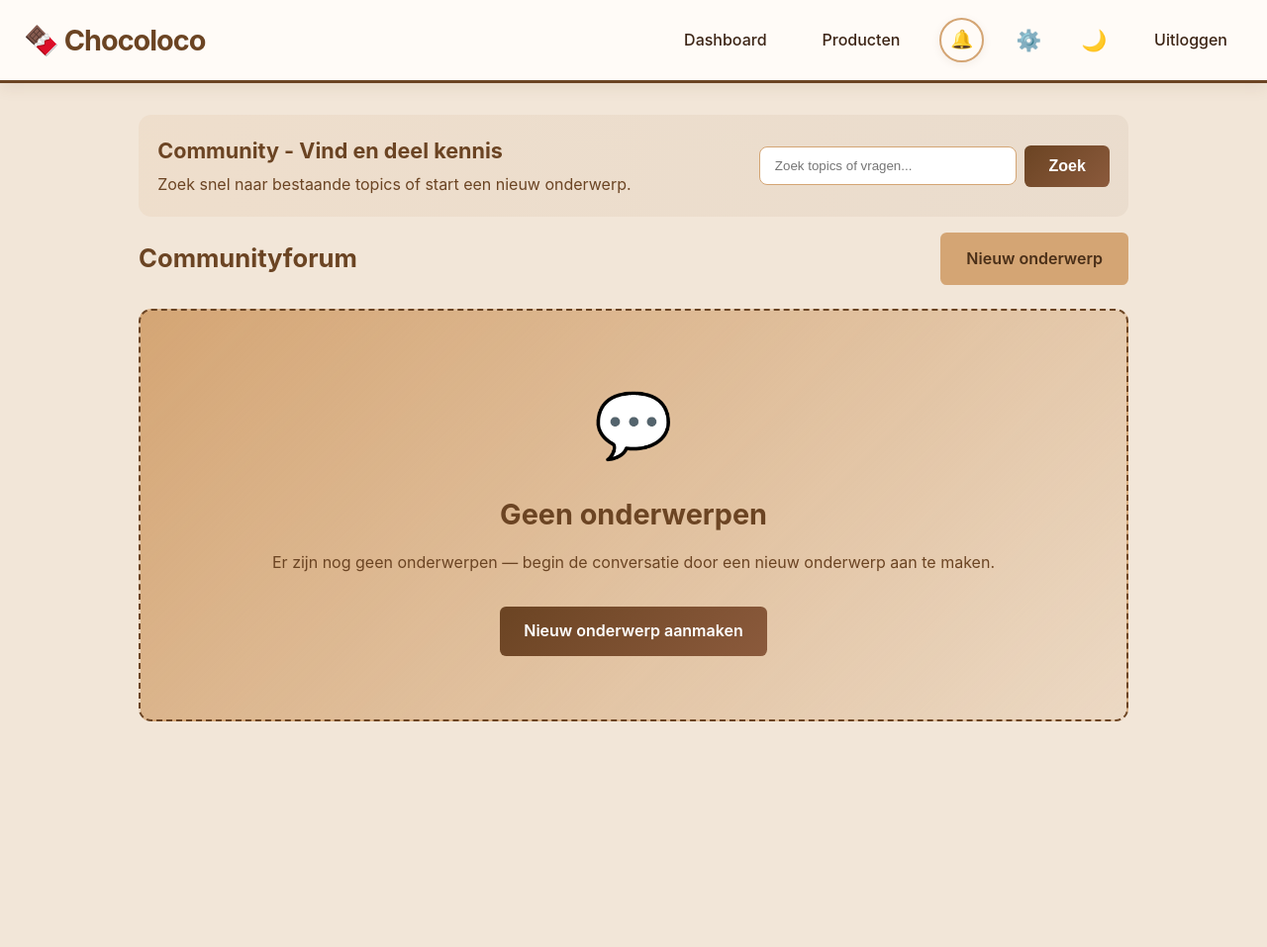
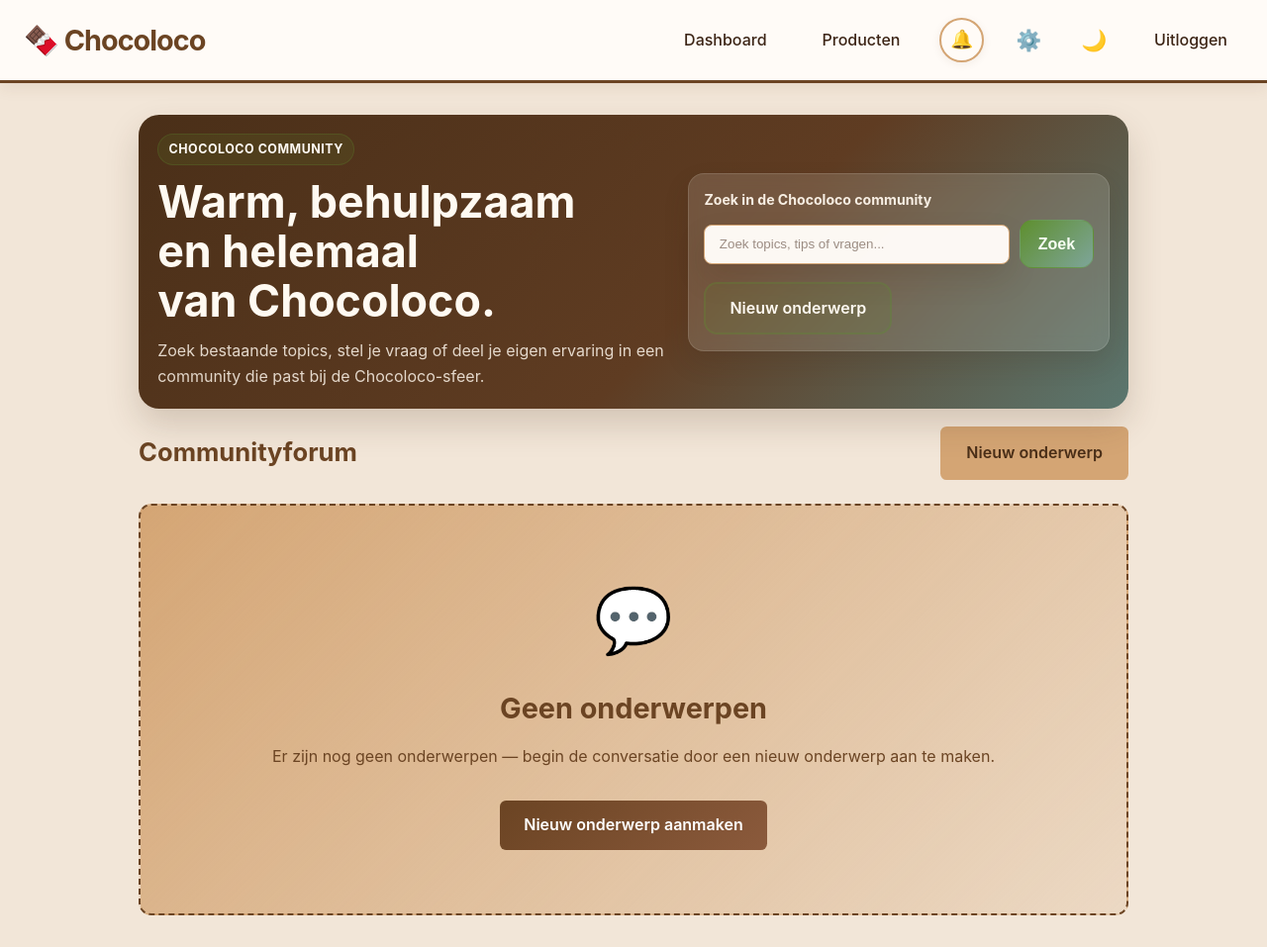
Before and after one commit to TristandeGraaf1/Vibe_coding_Chocoloco_2, a Flask app: page /community in a window 1280 px wide. Shown: the whole page at 99% size. Before the commit the page ends 729 px from the top, so only its background shows below. Run offline with Flask 3, Linux system fonts and the light colour scheme; the visitor is signed in with stand-in values (Sample User, id 1); data that the repository does not hold is empty.

Commit message:
Community

```diff
--- a/app/__init__.py
+++ b/app/__init__.py
@@ -93,6 +93,8 @@ def create_app():
     def inject_community_helpers():
         from app.models import ForumTopic, ForumReply
         import re
+        from html import escape as html_escape
+        from html.parser import HTMLParser
         from markupsafe import Markup, escape
 
         def contribution_count(user_id):
@@ -110,9 +112,47 @@ def create_app():
                 return {'label': 'Cacao Beginner', 'class': 'badge-beginner', 'score': score}
             return {'label': 'Cacao Newbie', 'class': 'badge-newbie', 'score': score}
 
+        class RichTextSanitizer(HTMLParser):
+            allowed_tags = {'strong', 'em', 'b', 'i', 'u', 'br', 'p', 'div', 'span', 'h1', 'h2', 'h3', 'a'}
+            allowed_attrs = {'a': {'href', 'target', 'rel'}}
+
+            def __init__(self):
+                super().__init__()
+                self.parts = []
+
+            def handle_starttag(self, tag, attrs):
+                if tag not in self.allowed_tags:
+                    return
+                clean_attrs = []
+                allowed = self.allowed_attrs.get(tag, set())
+                for key, value in attrs:
+                    if key in allowed:
+                        if key == 'href' and value and not value.startswith(('http://', 'https://', '/')):
+                            continue
+                        clean_attrs.append(f'{key}="{html_escape(value, quote=True)}"')
+                suffix = f' {" ".join(clean_attrs)}' if clean_attrs else ''
+                self.parts.append(f'<{tag}{suffix}>')
+
+            def handle_endtag(self, tag):
+                if tag in self.allowed_tags and tag != 'br':
+                    self.parts.append(f'</{tag}>')
+
+            def handle_data(self, data):
+                self.parts.append(html_escape(data))
+
+            def get_html(self):
+                return ''.join(self.parts)
+
         def render_markdown(md):
             if not md:
                 return ''
+
+            raw = md.strip()
+            if raw.startswith('<') and raw.endswith('>'):
+                sanitizer = RichTextSanitizer()
+                sanitizer.feed(raw)
+                return Markup(sanitizer.get_html().replace('\n', '<br>'))
+
             out = escape(md)
             out = re.sub(r'\*\*(.*?)\*\*', r'<strong>\1</strong>', out, flags=re.S)
             out = re.sub(r'\*(.*?)\*', r'<em>\1</em>', out, flags=re.S)
--- a/app/forms.py
+++ b/app/forms.py
@@ -42,7 +42,7 @@ class ProductRegisterForm(FlaskForm):
 
 class TopicForm(FlaskForm):
     title = StringField('Titel', validators=[DataRequired(), Length(min=3, max=200)])
-    body = TextAreaField('Bericht', validators=[DataRequired(), Length(min=5)])
+    body = TextAreaField('Bericht', validators=[Length(min=5)])
     submit = SubmitField('Plaats onderwerp')
 
 
--- a/app/static/style.css
+++ b/app/static/style.css
@@ -4,6 +4,7 @@
     --primary-light: #8B5A3C;
     --accent-color: #D4A574;
     --accent-dark: #C49060;
+    --accent-green: #5E8F2E;
     --success-color: #28a745;
     --danger-color: #dc3545;
     --warning-color: #FF9800;
@@ -1240,52 +1241,240 @@ html[data-theme="dark"] .warning-days {
 
 html[data-theme="dark"] .topic-card, html[data-theme="dark"] .contributor-card, html[data-theme="dark"] .card { background: var(--card-bg); border-color: var(--border-color) }
 
-/* Community banner */
-.community-banner { background: linear-gradient(90deg, rgba(212,165,116,0.12), rgba(107,68,35,0.06)); padding:1.2rem; border-radius:0.8rem; margin-bottom:1rem }
-.banner-inner { display:flex; justify-content:space-between; align-items:center; gap:1rem; max-width:1200px; margin:0 auto }
-.banner-title { margin:0; color:var(--primary-color); font-size:1.35rem }
-.banner-sub { margin:0.25rem 0 0 0; color:var(--text-secondary) }
-.banner-search { display:flex; gap:0.5rem; align-items:center }
+/* Community hero */
+.community-hero {
+    position: relative;
+    overflow: hidden;
+    margin-bottom: 1.1rem;
+    padding: 1.2rem;
+    border-radius: 1.3rem;
+    background: linear-gradient(135deg, #4a2f18 0%, #5f3c22 58%, #5b776f 100%);
+    box-shadow: 0 16px 34px rgba(74, 47, 24, 0.18);
+    color: #fffaf4;
+}
+
+.community-hero-content {
+    position: relative;
+    z-index: 1;
+    display: grid;
+    grid-template-columns: minmax(0, 1.1fr) minmax(300px, 0.9fr);
+    gap: 1rem;
+    align-items: center;
+}
+
+.community-hero-copy { max-width: 720px }
+
+.community-hero-eyebrow {
+    display: inline-flex;
+    align-items: center;
+    gap: 0.45rem;
+    padding: 0.3rem 0.65rem;
+    margin-bottom: 0.75rem;
+    border-radius: 999px;
+    background: rgba(94, 143, 46, 0.14);
+    border: 1px solid rgba(94, 143, 46, 0.24);
+    font-size: 0.78rem;
+    font-weight: 700;
+    letter-spacing: 0.04em;
+    text-transform: uppercase;
+}
+
+.community-hero-title {
+    margin: 0;
+    font-size: clamp(1.9rem, 3.5vw, 2.9rem);
+    line-height: 1.12;
+    color: #fffaf2;
+    text-wrap: balance;
+}
+
+.community-hero-sub {
+    margin: 0.8rem 0 0;
+    max-width: 60ch;
+    color: rgba(255, 247, 236, 0.84);
+    font-size: 1rem;
+    line-height: 1.62;
+}
+
+.community-hero-panel {
+    display: flex;
+    flex-direction: column;
+    gap: 0.85rem;
+    padding: 0.95rem;
+    border-radius: 1rem;
+    background: rgba(255, 251, 247, 0.14);
+    border: 1px solid rgba(255, 251, 247, 0.12);
+    box-shadow: 0 12px 26px rgba(58, 34, 18, 0.14);
+    backdrop-filter: blur(8px);
+}
+
+.hero-search {
+    display: flex;
+    flex-direction: column;
+    gap: 0.55rem;
+}
+
+.hero-search-label {
+    font-size: 0.88rem;
+    font-weight: 700;
+    color: rgba(255, 247, 236, 0.95);
+}
+
+.hero-search-row {
+    display: flex;
+    gap: 0.65rem;
+    align-items: center;
+}
+
+.hero-search-input {
+    min-width: 0;
+    flex: 1;
+    padding: 0.9rem 1rem;
+    border-radius: 0.85rem;
+    border: 1px solid rgba(126, 165, 154, 0.28);
+    background: rgba(255, 251, 247, 0.98);
+    color: var(--text-color);
+    box-shadow: 0 14px 30px rgba(58, 34, 18, 0.14);
+}
+
+.hero-search-input::placeholder { color: rgba(60,36,21,0.5) }
+
+.hero-search-btn {
+    white-space: nowrap;
+    border-radius: 0.85rem;
+    padding: 0.9rem 1.1rem;
+    background: linear-gradient(135deg, var(--accent-green) 0%, #7ea59a 100%);
+    color: #f7fff2;
+    border: 1px solid rgba(94, 143, 46, 0.34);
+}
+
+.hero-cta {
+    border-radius: 0.85rem;
+    background: rgba(94, 143, 46, 0.12);
+    border-color: rgba(94, 143, 46, 0.26);
+    color: #fffaf2;
+    align-self: flex-start;
+}
+
+.hero-cta:hover {
+    background: rgba(94, 143, 46, 0.18);
+    color: #fff;
+}
+
 .search-input { padding:0.7rem 0.9rem; border-radius:0.5rem; border:1px solid var(--border-color); min-width:260px }
 
 @media (max-width: 720px) {
-    .banner-inner { flex-direction:column; align-items:flex-start }
-    .banner-search { width:100% }
-    .search-input { width:100% }
+    .community-hero { padding: 1rem }
+    .community-hero-content { grid-template-columns: 1fr; }
+    .hero-search-row { flex-direction: column; align-items: stretch; }
+    .hero-search-btn { width: 100% }
+    .hero-cta { width: 100% }
 }
 
 /* New topic editor styles */
 .grid-2 {
     display: grid;
-    grid-template-columns: 1fr 420px;
-    gap: 1rem;
+    grid-template-columns: minmax(0, 1fr) 420px;
+    gap: 1.25rem;
 }
 
 .editor-toolbar {
     display:flex;
     gap:0.5rem;
     align-items:center;
-    margin-bottom:0.5rem;
+    margin-bottom:0.7rem;
+    padding: 0.55rem 0.6rem;
+    border: 1px solid rgba(212,165,116,0.18);
+    border-radius: 0.8rem;
+    background: linear-gradient(180deg, rgba(255,255,255,0.88), rgba(255,251,247,0.92));
+    box-shadow: inset 0 1px 0 rgba(255,255,255,0.7);
 }
 
 .toolbar-btn {
-    border:1px solid var(--border-color);
-    background: transparent;
-    padding:0.45rem 0.6rem;
-    border-radius:0.4rem;
+    border: 1px solid rgba(107,68,35,0.12);
+    background: linear-gradient(180deg, #fff, rgba(255,255,255,0.84));
+    padding: 0.5rem 0.7rem;
+    border-radius: 0.55rem;
     cursor:pointer;
-    font-weight:700;
-}
-
-.toolbar-btn:hover { background: rgba(0,0,0,0.04) }
+    font-weight:800;
+    color: var(--primary-color);
+    box-shadow: 0 3px 10px rgba(107,68,35,0.05);
+    transition: transform 0.18s ease, box-shadow 0.18s ease, border-color 0.18s ease;
+}
+
+.toolbar-btn:hover {
+    background: linear-gradient(180deg, rgba(255,255,255,1), rgba(255,247,240,0.96));
+    border-color: rgba(107,68,35,0.18);
+    transform: translateY(-1px);
+    box-shadow: 0 8px 18px rgba(107,68,35,0.08);
+}
 .toolbar-spacer { flex:1 }
 
 .preview-box {
-    min-height:200px;
-    border:1px solid var(--border-color);
-    padding:1rem;
-    border-radius:0.6rem;
-    background: linear-gradient(180deg, rgba(255,255,255,0.02), rgba(0,0,0,0.01));
+    min-height: 240px;
+    border: 1px solid rgba(212,165,116,0.18);
+    padding: 1rem 1.05rem;
+    border-radius: 1rem;
+    background: linear-gradient(180deg, rgba(255,255,255,0.98), rgba(255,251,247,0.94));
+    box-shadow: 0 10px 30px rgba(107,68,35,0.06);
+    line-height: 1.7;
+    overflow-wrap: anywhere;
+}
+
+.preview-box h1, .preview-box h2, .preview-box h3 {
+    color: var(--primary-color);
+    margin: 0.2rem 0 0.45rem;
+}
+
+.preview-box a,
+.post-body a,
+.reply-body a {
+    color: var(--primary-color);
+    text-decoration: underline;
+    text-underline-offset: 0.15em;
+    font-weight: 700;
+}
+
+.rich-editor {
+    min-height: 240px;
+    padding: 1.05rem 1.1rem;
+    border: 1px solid rgba(212,165,116,0.2);
+    border-radius: 1rem;
+    background: linear-gradient(180deg, rgba(255,255,255,0.99), rgba(255,252,248,0.96));
+    box-shadow: inset 0 1px 0 rgba(255,255,255,0.8), 0 10px 28px rgba(107,68,35,0.05);
+    color: var(--text-color);
+    line-height: 1.75;
+    font-size: 1rem;
+    outline: none;
+    overflow-wrap: anywhere;
+    white-space: normal;
+}
+
+.rich-editor:focus, .rich-editor.is-focused {
+    border-color: var(--primary-color);
+    box-shadow: 0 0 0 4px rgba(107,68,35,0.08), 0 12px 30px rgba(107,68,35,0.08);
+}
+
+.rich-editor:empty::before {
+    content: attr(data-placeholder);
+    color: rgba(60,36,21,0.42);
+    pointer-events: none;
+}
+
+.rich-editor h1, .rich-editor h2, .rich-editor h3 {
+    margin: 0.2rem 0 0.55rem;
+    color: var(--primary-color);
+    line-height: 1.2;
+}
+
+.rich-editor p { margin: 0 0 0.75rem; }
+
+.rich-text-input { display:none }
+
+.editor-card .btn-secondary,
+.editor-card .btn-primary {
+    border-radius: 0.7rem;
+    padding-left: 1rem;
+    padding-right: 1rem;
 }
 
 .muted { color: var(--text-secondary) }
--- a/app/templates/community/list.html
+++ b/app/templates/community/list.html
@@ -4,16 +4,23 @@
 
 {% block content %}
 <div class="section-container community-wrap">
-    <div class="community-banner">
-        <div class="banner-inner">
-            <div>
-                <h1 class="banner-title">Community - Vind en deel kennis</h1>
-                <p class="banner-sub">Zoek snel naar bestaande topics of start een nieuw onderwerp.</p>
+    <div class="community-hero">
+        <div class="community-hero-content">
+            <div class="community-hero-copy">
+                <span class="community-hero-eyebrow">Chocoloco Community</span>
+                <h1 class="community-hero-title">Warm, behulpzaam en helemaal van Chocoloco.</h1>
+                <p class="community-hero-sub">Zoek bestaande topics, stel je vraag of deel je eigen ervaring in een community die past bij de Chocoloco-sfeer.</p>
             </div>
-            <form method="get" action="{{ url_for('main.community') }}" class="banner-search">
-                <input type="search" name="q" placeholder="Zoek topics of vragen..." value="{{ q if q is defined else '' }}" class="search-input">
-                <button class="btn btn-primary">Zoek</button>
-            </form>
+            <div class="community-hero-panel">
+                <form method="get" action="{{ url_for('main.community') }}" class="banner-search hero-search">
+                    <label class="hero-search-label" for="communitySearch">Zoek in de Chocoloco community</label>
+                    <div class="hero-search-row">
+                        <input id="communitySearch" type="search" name="q" placeholder="Zoek topics, tips of vragen..." value="{{ q if q is defined else '' }}" class="search-input hero-search-input">
+                        <button class="btn btn-primary hero-search-btn">Zoek</button>
+                    </div>
+                </form>
+                <a href="{{ url_for('main.community_new') }}" class="btn btn-secondary hero-cta">Nieuw onderwerp</a>
+            </div>
         </div>
     </div>
     <div class="section-header">
```
Also changed, not shown: app/templates/community/new.html (+47 -29 lines).
